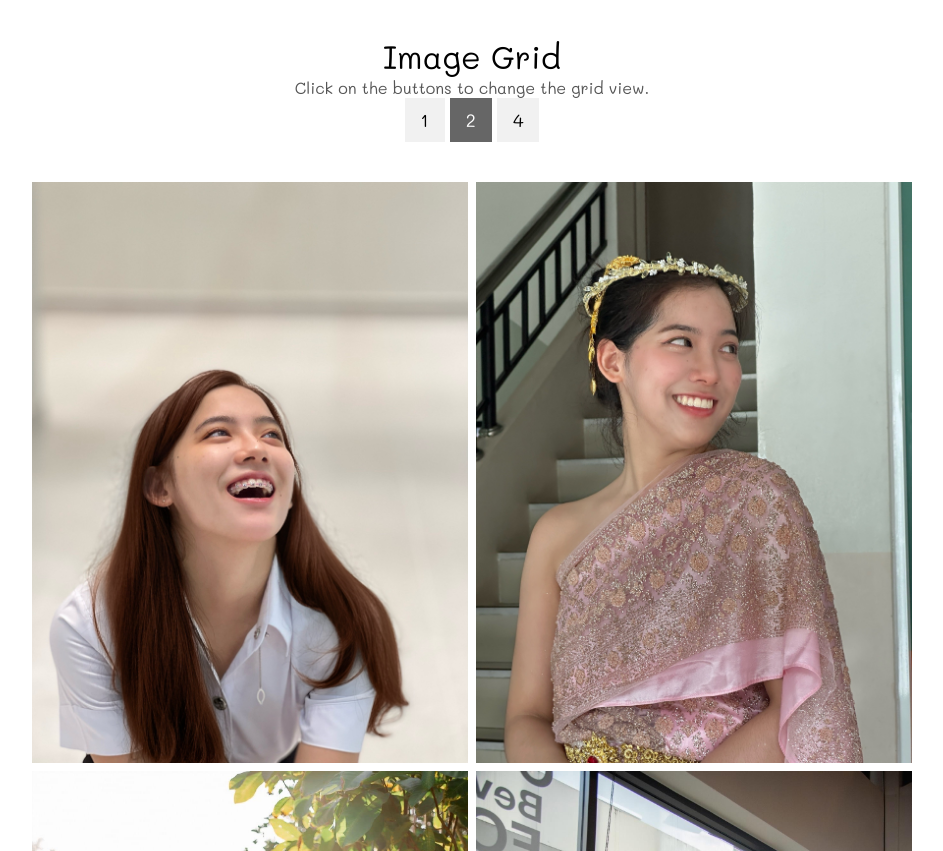
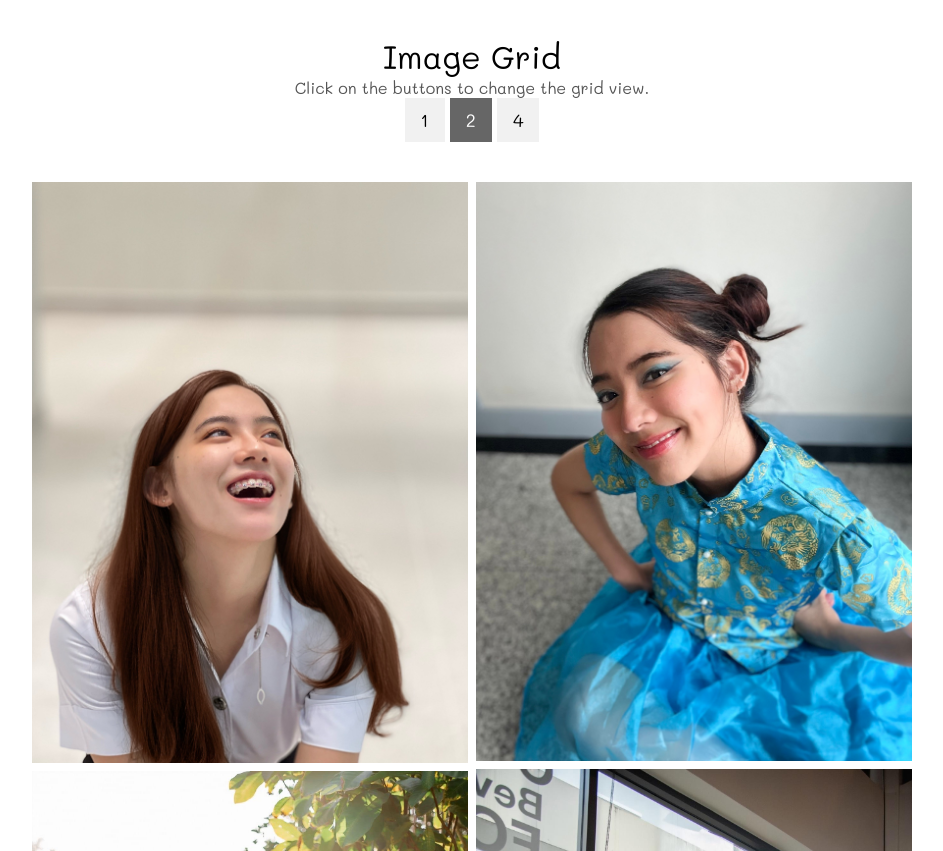
Before and after one commit to iamc9ju/Balabashu, a plain HTML site: page index.html in a window 1280 px wide. Shown: the part 2429-3280 px from the top of the page, without its empty margins (168-1111 px from the left). Drawn offline with Linux system fonts and the light colour scheme.

Commit message:
Update index.html

```diff
--- a/index.html
+++ b/index.html
@@ -214,7 +214,7 @@
       <img src="./assets/img29.jpg" style="width:100%">
     </div>
     <div class="column-2">
-      <img src="./assets/img2.jpg" style="width:100%">
+      <img src="./assets/img32.jpg" style="width:100%">
       <img src="./assets/img6.jpg" style="width:100%">
       <img src="./assets/img10.jpg" style="width:100%">
       <img src="./assets/img14.jpg" style="width:100%">
@@ -232,6 +232,8 @@
       <img src="./assets/img23.jpg" style="width:100%">
       <img src="./assets/img27.jpg" style="width:100%">
       <img src="./assets/img31.jpg" style="width:100%">
+      <img src="./assets/img2.jpg" style="width:100%">
+
     </div>
     <div class="column-2">
       <img src="./assets/img4.jpg" style="width:100%">
```
